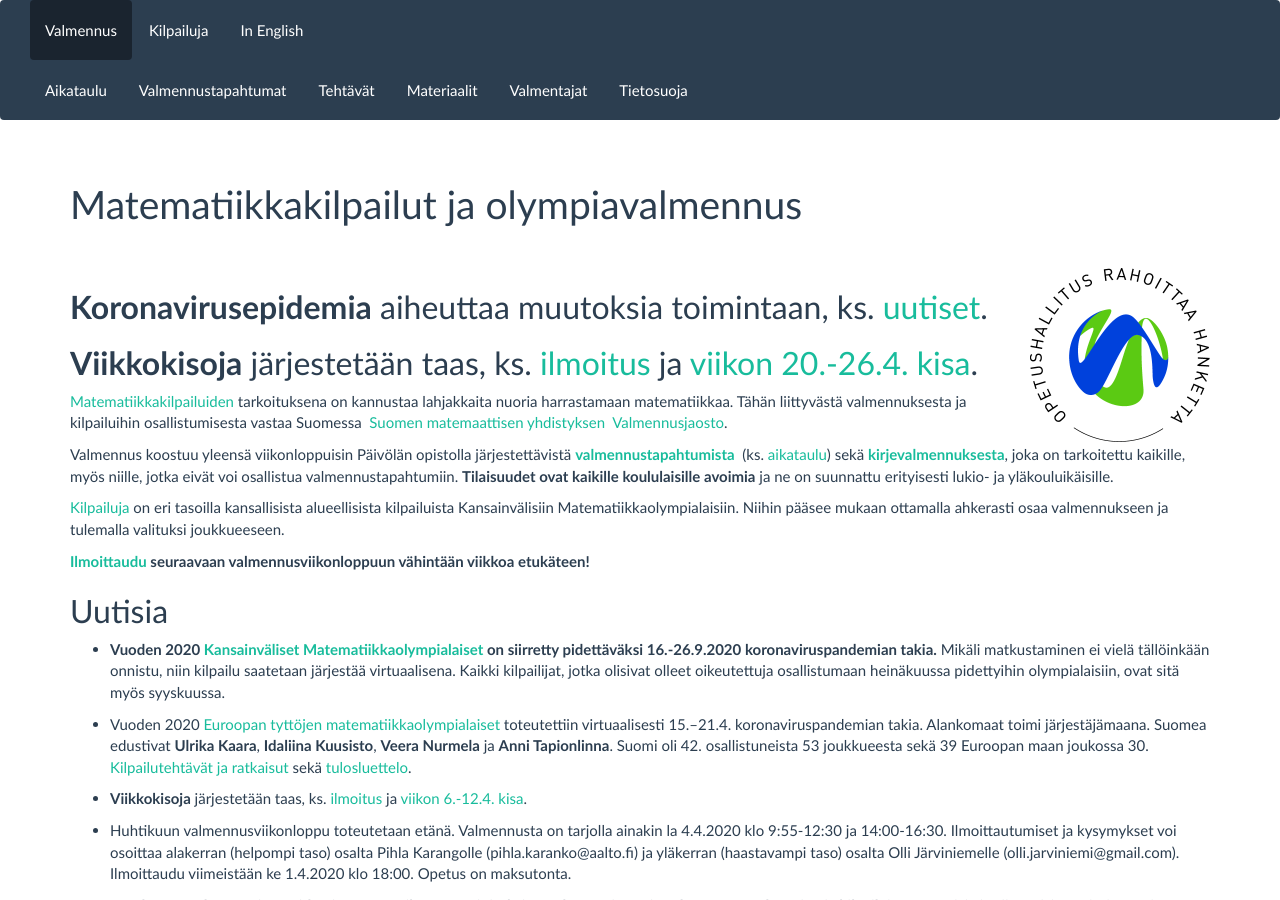
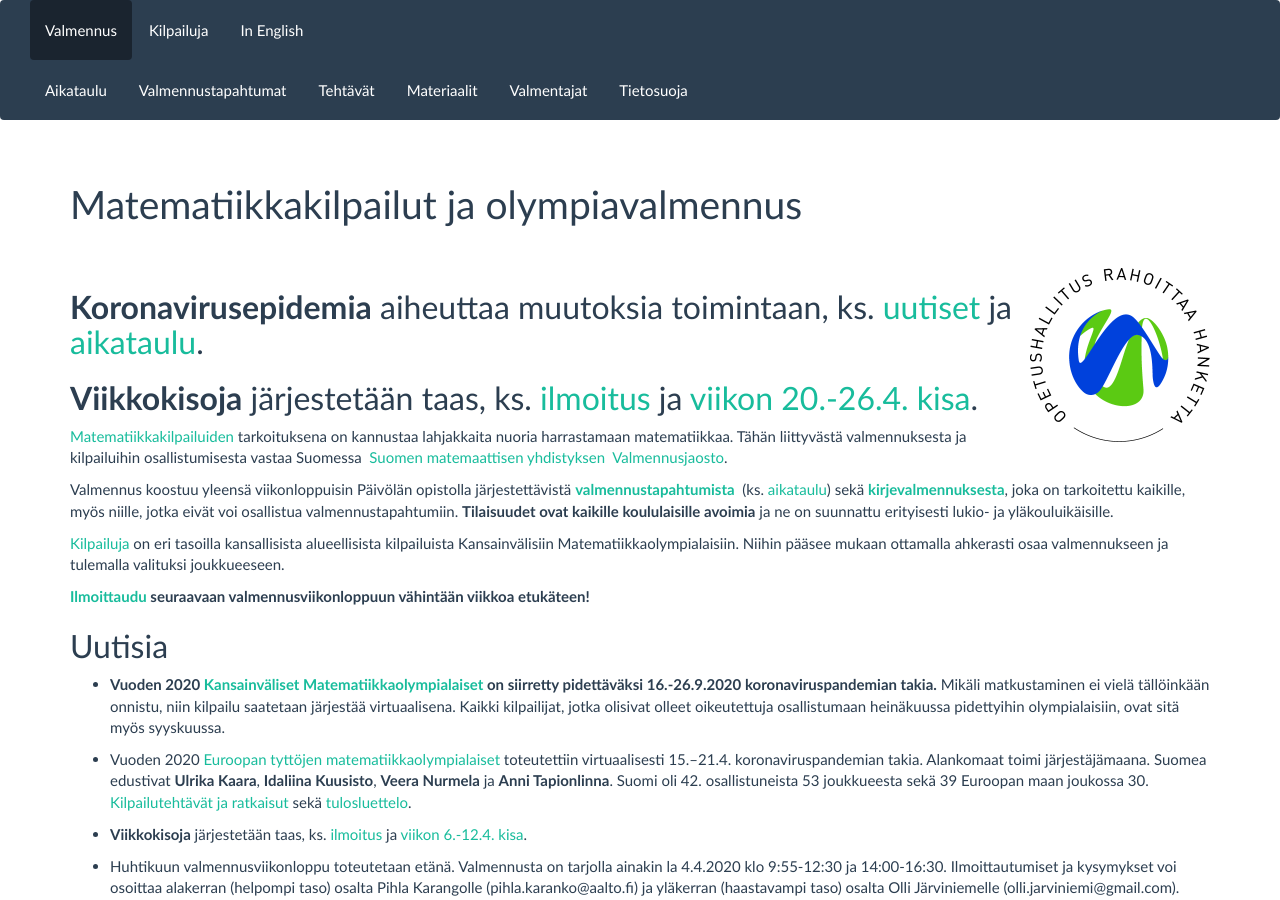
Before and after one commit to matematiikkakilpailut/matematiikkakilpailut.github.io, a Jekyll site: the page built from index.md, in a window 1280 px wide and 900 px high. Built offline with Jekyll 4.4.1, drawn with Linux system fonts in a browser that asks for light colours.

Commit message:
Update index.md
linkki aikatauluun

```diff
--- a/index.md
+++ b/index.md
@@ -11,7 +11,7 @@ url: /
 ---
 <img src="/OPH_rahoittaa_rgb.png" width="180" height="174" style="float:right;" />
 
-## **Koronavirusepidemia** aiheuttaa muutoksia toimintaan, ks. [uutiset](#uutisia).
+## **Koronavirusepidemia** aiheuttaa muutoksia toimintaan, ks. [uutiset](#uutisia) ja [aikataulu](https://matematiikkakilpailut.fi/aikataulu/).
 
 ## **Viikkokisoja** järjestetään taas, ks. [ilmoitus](https://keskustelu.matematiikkakilpailut.fi/t/viikkokisat/322) ja [viikon 20.-26.4. kisa](https://keskustelu.matematiikkakilpailut.fi/t/viikkokisa-20-26-4/327).
 
```
